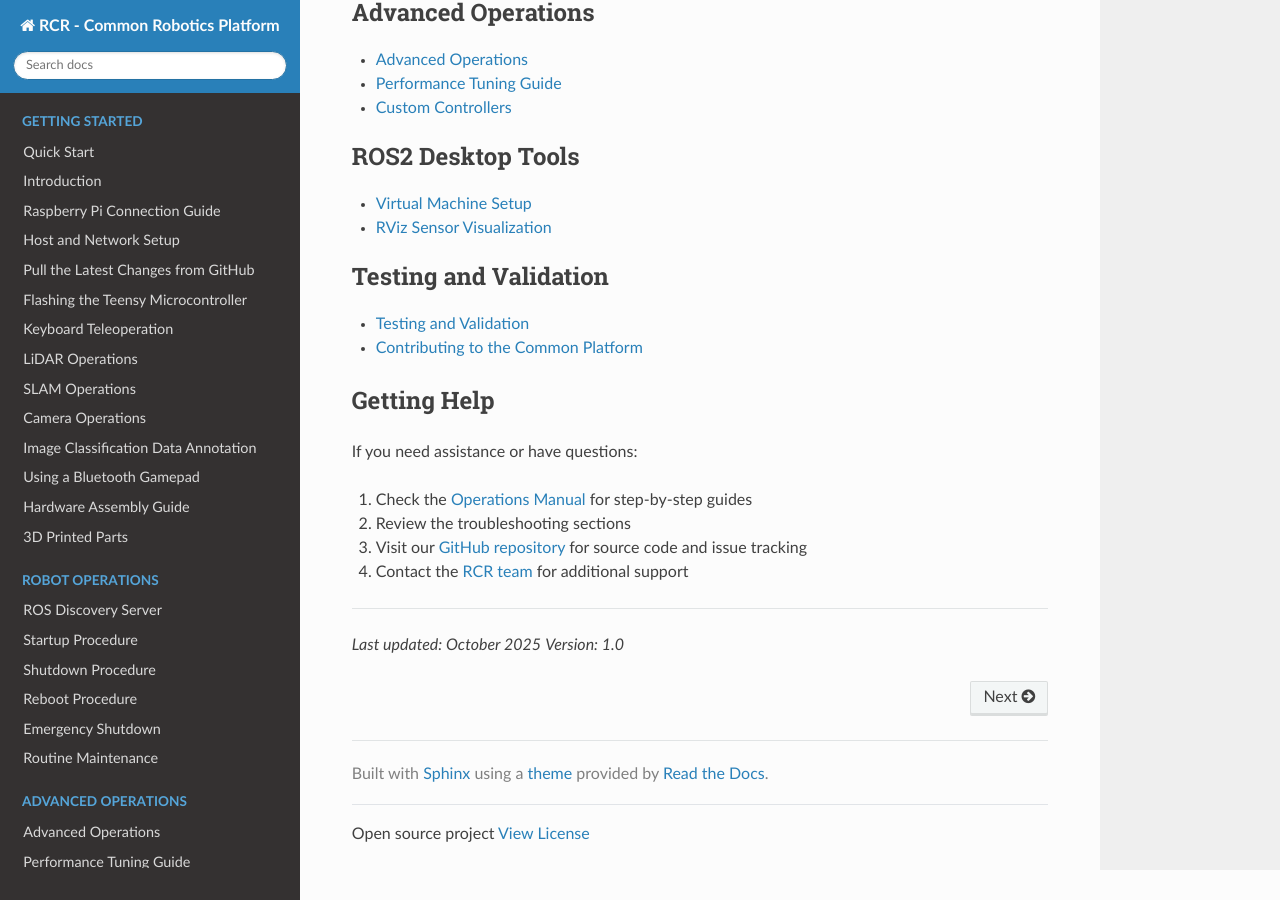
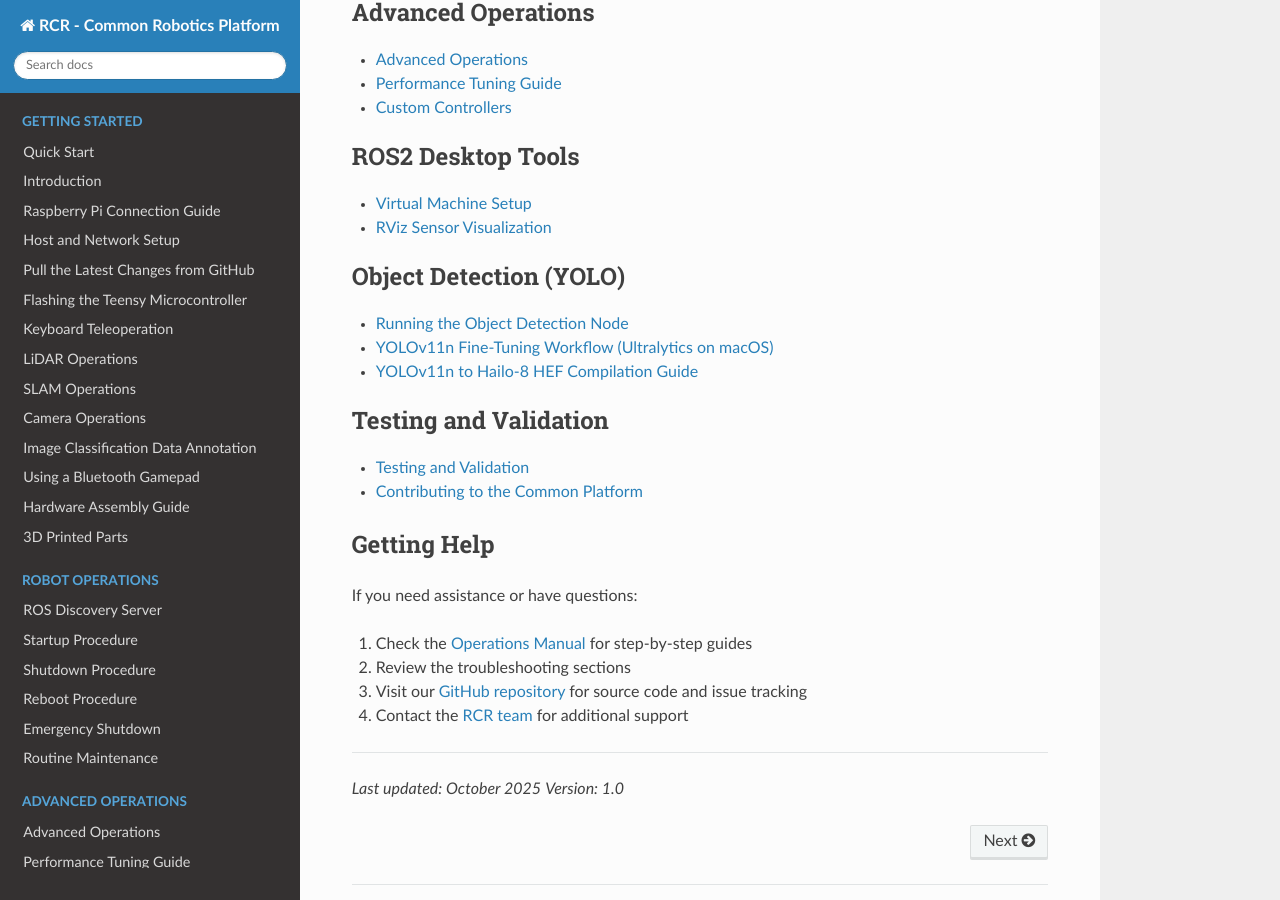
Before and after one commit to RoseCityRobotics/common_platform, a Sphinx documentation site: the page built from docs/source/index.md, in a window 1280 px wide and 900 px high, scrolled down 2859 px. Built offline with Sphinx 7.4.7 and the Read the Docs theme 3.1.0, drawn with Linux system fonts in a browser that asks for light colours; pages that are not in the unit, such as notebooks, are missing from menus.

Commit message:
adding to navigation

````diff
--- a/docs/source/index.md
+++ b/docs/source/index.md
@@ -65,6 +65,15 @@ virtual_machines/rviz_sensor_visualization
 
 ```{toctree}
 :maxdepth: 1
+:caption: Object Detection (YOLO)
+
+YOLO_ObjectDetection/Running_Object_Detection_Node
+YOLO_ObjectDetection/YOLOv11n_Finetuning_Workflow
+YOLO_ObjectDetection/YOLOv11n_to_Hailo8_Guide
+```
+
+```{toctree}
+:maxdepth: 1
 :caption: Testing and Validation
 
 testing
````
